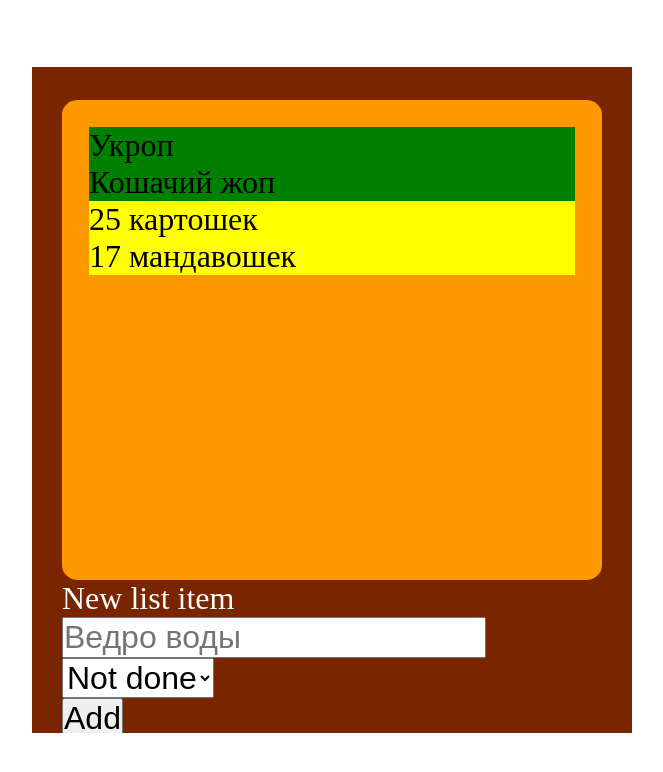
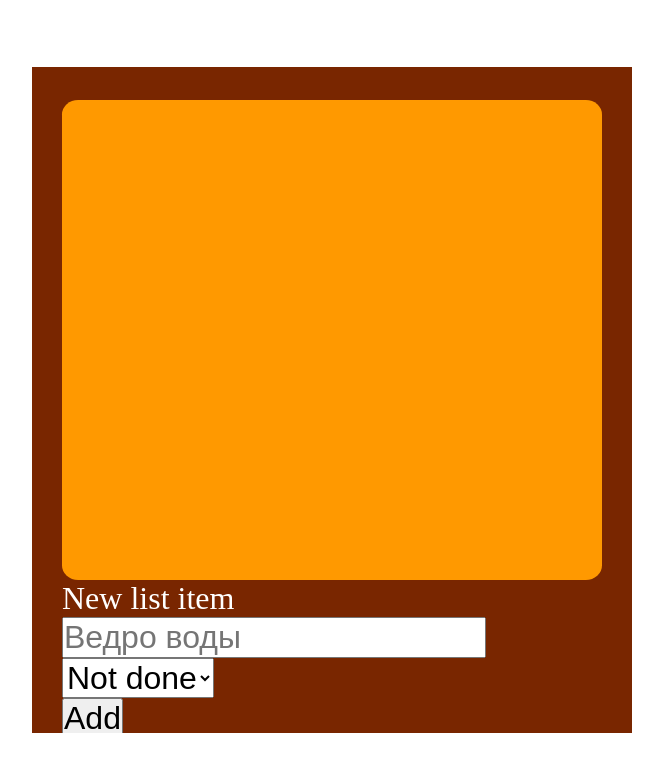
Before and after one commit to Inoooooor/Vite_Vue, a Vue app: page / in a window 1280 px wide. Shown: the top 772 px of the page, without its empty margins (308-971 px from the left). Built offline with nearby package versions, Linux system fonts and the light colour scheme.

Commit message:
passed_values_to_storage

```diff
--- a/src/App.vue
+++ b/src/App.vue
@@ -30,12 +30,7 @@
 
 export default {
   data() {
-    return { todoList: [
-      { item: 'Укроп', completed: true },
-      { item: 'Кошачий жоп', completed: true },
-      { item: '25 картошек', completed: false },
-      { item: '17 мандавошек', completed: false },
-    ],
+    return { todoList: [],
     newListItem: '',        /*Variable for putting value to list's array*/
     completed: false ,          /*Variable for putting color to list's item*/
     }
@@ -56,13 +51,11 @@ export default {
     }
   },
   mounted() {
-    localStorage.setItem('todoList', JSON.stringify(this.todoList));
+    // localStorage.setItem('todoList', JSON.stringify(this.todoList));
     if (localStorage.getItem('todoList')) {
       console.log(JSON.parse(localStorage.getItem('todoList')));
       const listContent = JSON.parse(localStorage.getItem('todoList'));
       this.todoList = listContent;
-    } else {
-      this.todoList = []
     }
 
     // for ( let i = 0, len = localStorage.length; i < len; ++i ) {
```
